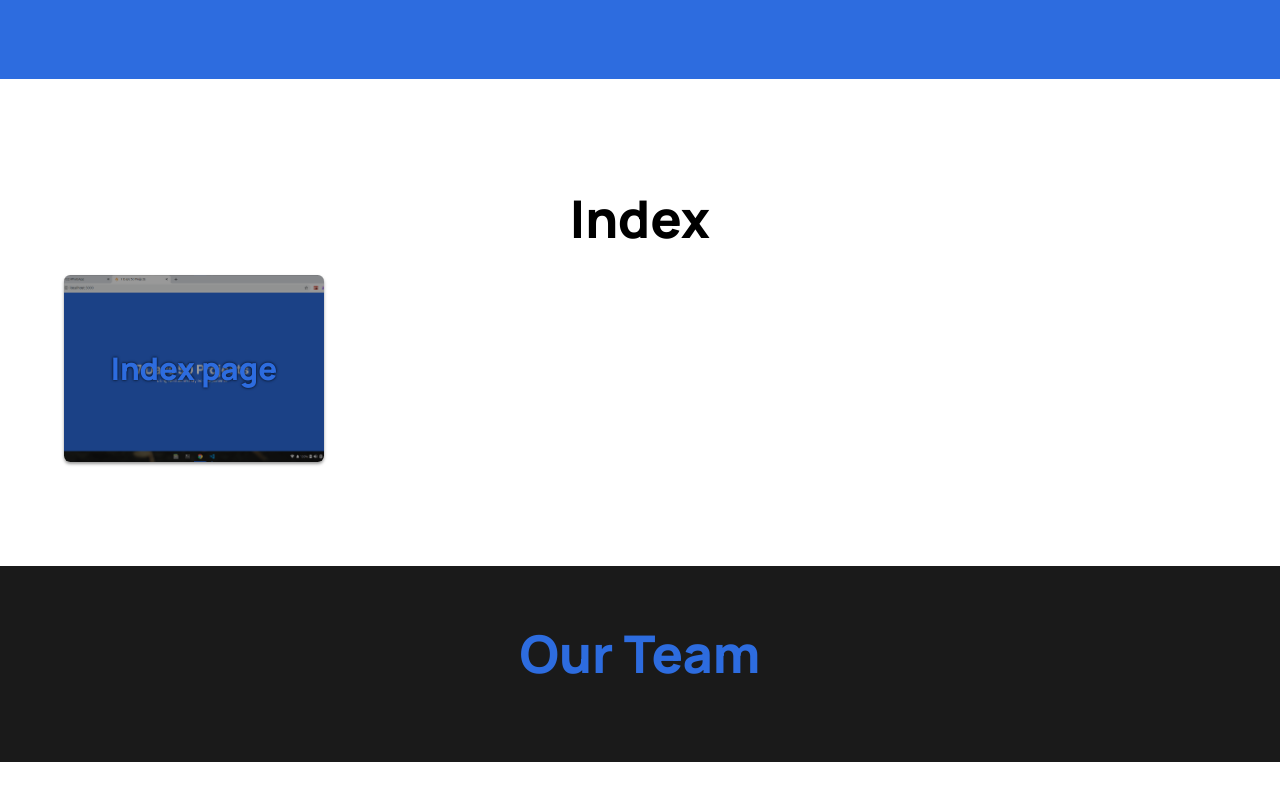
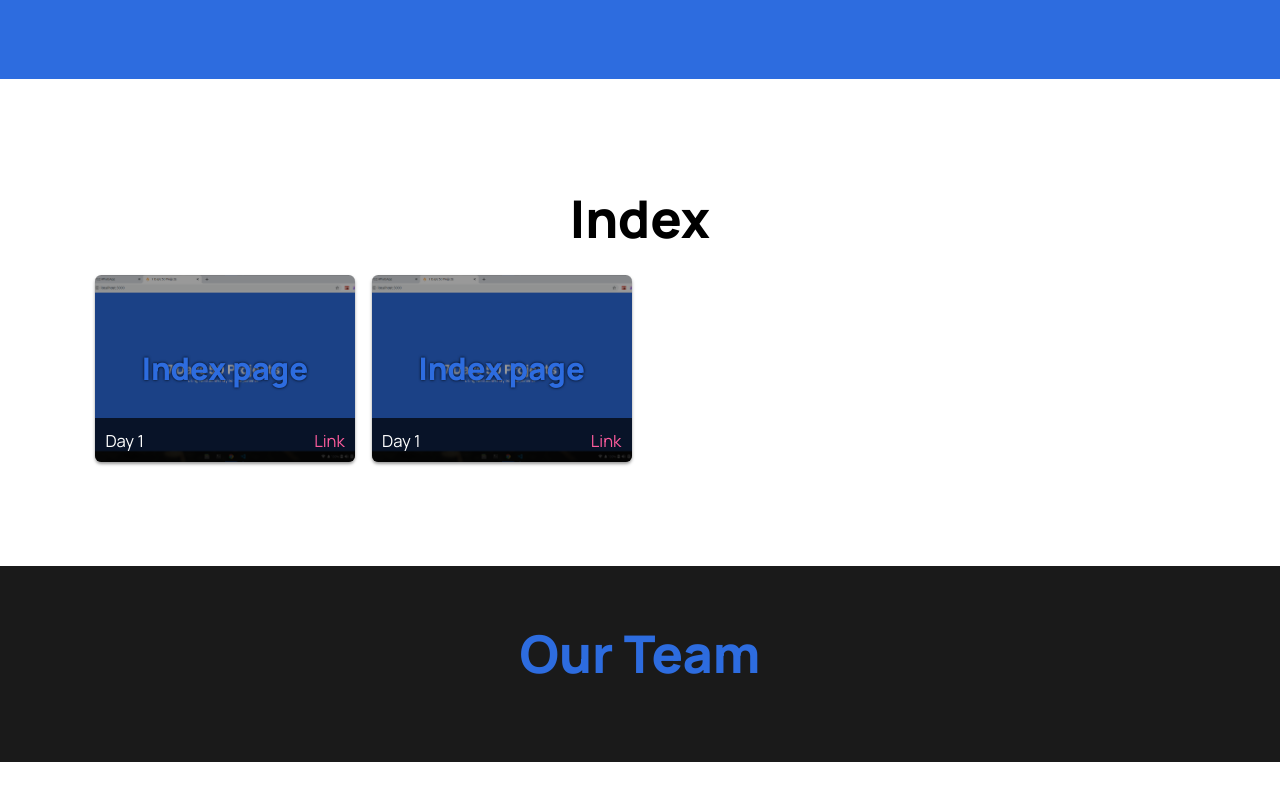
Before and after one commit to benxene/7days-50projects, a Next.js app: page / in a window 1280 px wide. Shown: the part 721-1521 px from the top of the page. Built offline with nearby package versions, Linux system fonts and the light colour scheme.

Commit message:
added bottom panel to projects card

```diff
--- a/src/components/Project.tsx
+++ b/src/components/Project.tsx
@@ -1,3 +1,4 @@
+import Link from 'next/link';
 import styled from 'styled-components';
 import { colors, sizes } from '../constants/theme';
 
@@ -5,6 +6,10 @@ export default function Project({ image, day, children: title, link }: IProps) {
   return (
     <Card image={image}>
       <Title>{title}</Title>
+      <InfoPanel>
+        <p className='day'>{`Day ${day}`}</p>
+        <Link href={link}>Link</Link>
+      </InfoPanel>
     </Card>
   );
 }
@@ -18,7 +23,7 @@ const Card = styled.div<{ image: string }>`
   border-radius: ${sizes.radius};
   box-shadow: ${sizes.shadows.light} rgba(0, 0, 0, 0.4);
   transition: all 0.2s;
-
+  overflow: hidden;
   position: relative;
 
   &:hover {
@@ -40,6 +45,20 @@ const Title = styled.h2`
   transform: translate(-50%, -50%);
 `;
 
+const InfoPanel = styled.div`
+  position: absolute;
+  bottom: 0;
+  left: 0;
+  width: 100%;
+  padding: 1rem;
+  background-color: rgba(0, 0, 0, 0.7);
+  color: ${colors.contrast.primary};
+  display: flex;
+  & > p {
+    margin-right: auto;
+  }
+`;
+
 interface IProps {
   day: number;
   children: string;
--- a/src/pages/index.tsx
+++ b/src/pages/index.tsx
@@ -19,6 +19,9 @@ export default function Home() {
         <Container>
           <Heading center>Index</Heading>
           <ProjectsGrid>
+            <Project day={1} image='index.png' link='#'>
+              Index page
+            </Project>
             <Project day={1} image='index.png' link='#'>
               Index page
             </Project>
@@ -46,6 +49,7 @@ const Hero = styled.div`
 
 const ProjectsGrid = styled.div`
   display: grid;
+  place-content: center;
   grid-template-columns: repeat(auto-fill, 25rem);
   grid-auto-rows: minmax(18rem, 1fr);
   grid-gap: 1.6rem;
```
